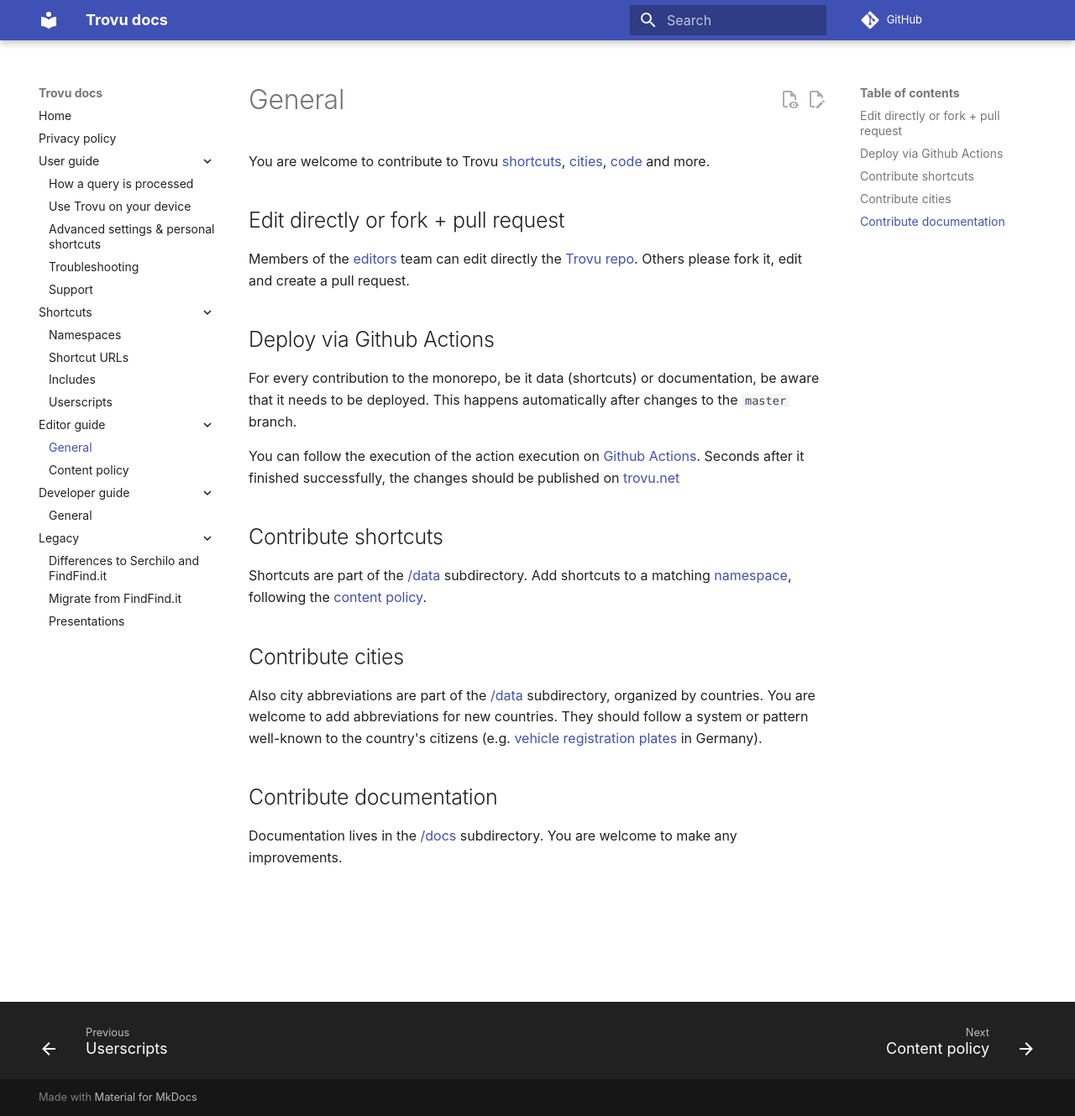
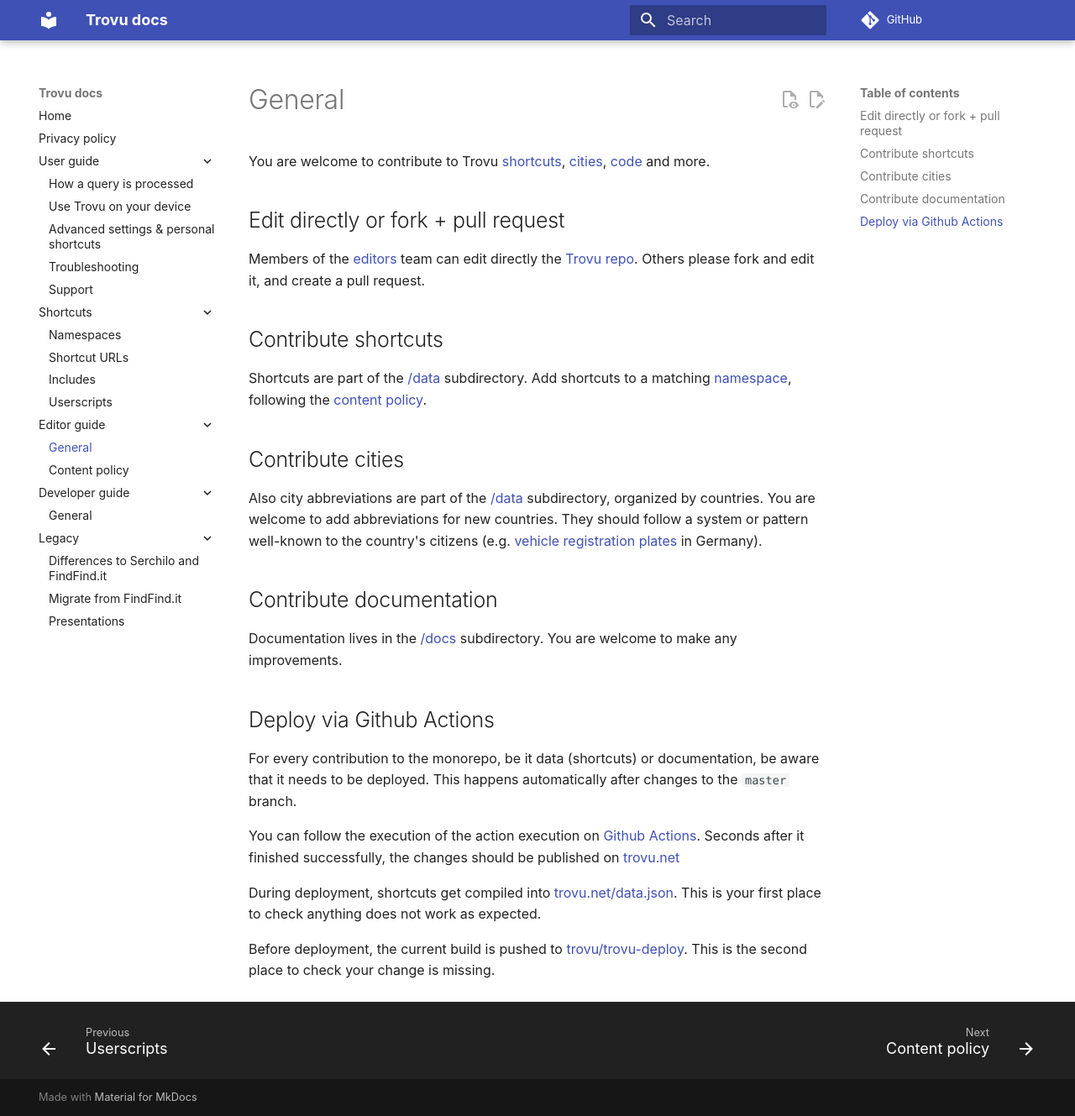
Before and after one commit to trovu/trovu, an MkDocs documentation site: the page built from docs/editors/index.md, in a window 1280 px wide and 1329 px high. Shown: the whole window at 84% size. Built offline with MkDocs 1.6.1 and Material for MkDocs 9.7.7, drawn with Linux system fonts in a browser that asks for light colours; comment, search, counter and statistics services are not loaded.

Commit message:
Reorder and rewrite.

```diff
--- a/docs/editors/index.md
+++ b/docs/editors/index.md
@@ -4,13 +4,7 @@
 
 ## Edit directly or fork + pull request
 
-Members of the [editors](https://github.com/orgs/trovu/teams/editors) team can edit directly the [Trovu repo](https://github.com/trovu/trovu). Others please fork it, edit and create a pull request.
-
-## Deploy via Github Actions
-
-For every contribution to the monorepo, be it data (shortcuts) or documentation, be aware that it needs to be deployed. This happens automatically after changes to the `master` branch.
-
-You can follow the execution of the action execution on [Github Actions](https://github.com/trovu/trovu/actions). Seconds after it finished successfully, the changes should be published on [trovu.net](https://trovu.net/)
+Members of the [editors](https://github.com/orgs/trovu/teams/editors) team can edit directly the [Trovu repo](https://github.com/trovu/trovu). Others please fork and edit it, and create a pull request.
 
 ## Contribute shortcuts
 
@@ -23,3 +17,13 @@
 ## Contribute documentation
 
 Documentation lives in the [/docs](https://github.com/trovu/trovu/tree/master/docs) subdirectory. You are welcome to make any improvements.
+
+## Deploy via Github Actions
+
+For every contribution to the monorepo, be it data (shortcuts) or documentation, be aware that it needs to be deployed. This happens automatically after changes to the `master` branch.
+
+You can follow the execution of the action execution on [Github Actions](https://github.com/trovu/trovu/actions). Seconds after it finished successfully, the changes should be published on [trovu.net](https://trovu.net/)
+
+During deployment, shortcuts get compiled into [trovu.net/data.json](https://trovu.net/data.json). This is your first place to check anything does not work as expected.
+
+Before deployment, the current build is pushed to [trovu/trovu-deploy](https://github.com/trovu/trovu-deploy). This is the second place to check your change is missing.
```
